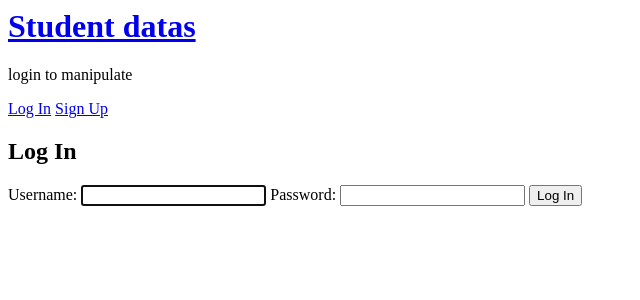
After one commit to sassinzz13/curriculum-checker, a Django app: page /accounts/login/ in a window 1280 px wide. The commit adds this page. Shown: the top 300 px of the page, without its empty margins (0-640 px from the left). Run offline with Django 4.2, Linux system fonts and the light colour scheme; parts of the project's set-up code (start-up, migrations or seed data) failed here and were passed over.

Commit message:
added login and signup

```diff
--- a/templates/base.html
+++ b/templates/base.html
@@ -9,10 +9,21 @@
 <h1><a href="{% url 'student_data' %}">Student datas</a></h1>
 </header>
 
+{% if user.is_authenticated %}
 <a href="{% url 'student_create' %}">
     <button type="button">Create Student</button>
 </a>
+<form action="{% url 'logout' %}" method="post">
+    {% csrf_token %}
+    <button type="submit">Log Out</button>
+    </form>
 
+
+{%else%}
+<p>login to manipulate</p>
+<a href="{% url 'login' %}">Log In</a>
+<a href="{% url 'signup' %}">Sign Up</a>
+{% endif %}
 <div>
 {% block content %}
 {% endblock content %}
--- /dev/null
+++ b/templates/registration/login.html
@@ -0,0 +1,8 @@
+{% extends "base.html" %}
+{% block content %}
+<h2>Log In</h2>
+<form method="post">{% csrf_token %}
+{{ form }}
+<button type="submit">Log In</button>
+</form>
+{% endblock content %}
--- a/templates/student_data.html
+++ b/templates/student_data.html
@@ -4,10 +4,13 @@
 {% for students in student_query %}
 <div class="post-entry">
 
+    {% if user.is_authenticated %}
+    <p>Hi MR.{{ user.username }}!</p>
     <a href="">Student ID: {{ students.student_id }}</a>
     <p>Student Name: {{ students.student_name }}</p>
     <p>Student Section: {{ students.student_section }}</p>
     <p>Professor: {{ students.professor_name }}</p>
+
 
     <form action="{% url 'student_delete' students.pk %}" method="post">
         {% csrf_token %}
@@ -16,6 +19,7 @@
 
 
     <a href="{% url 'student_edit' students.pk %}">Edit {{students.student_name}}</a>
+    {%endif%}
 </div>
 {% endfor %}
 
```
Also changed, not shown: templates/registration/signup.html (added, +10 -0 lines).
